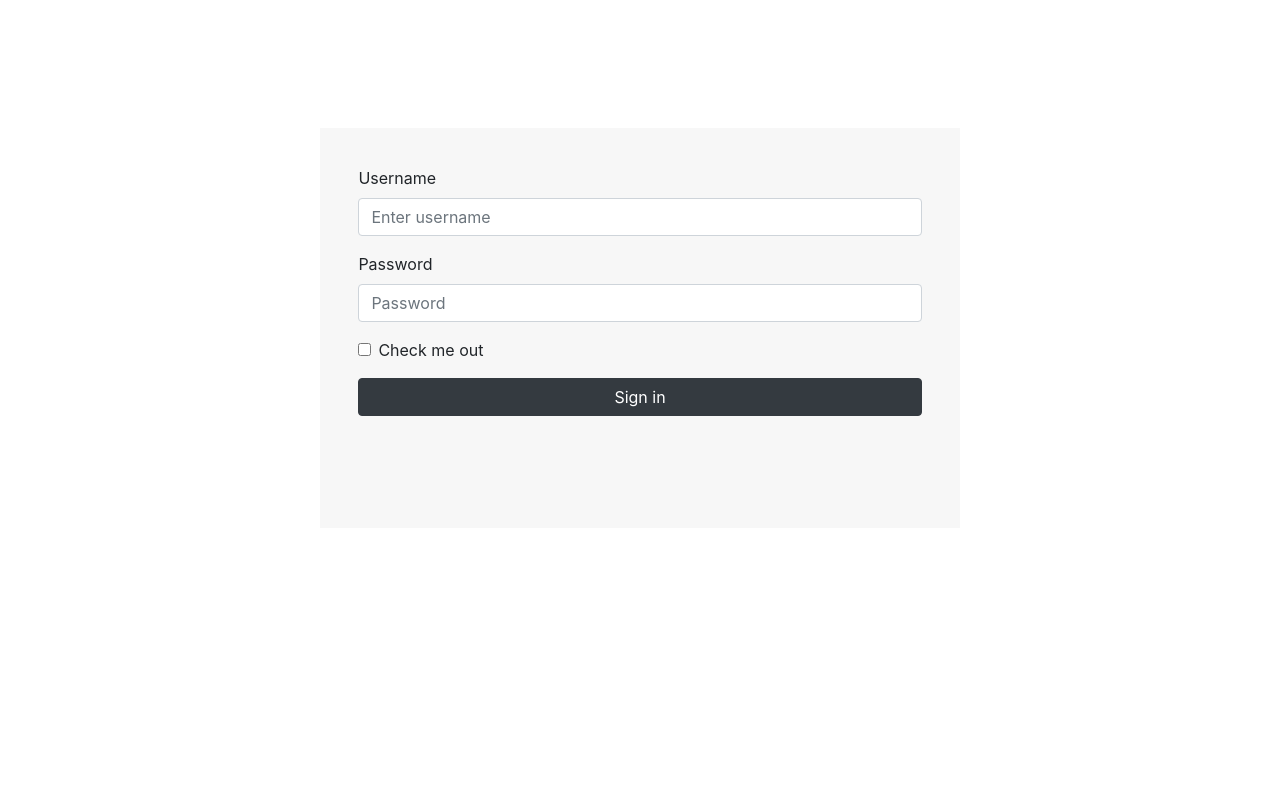
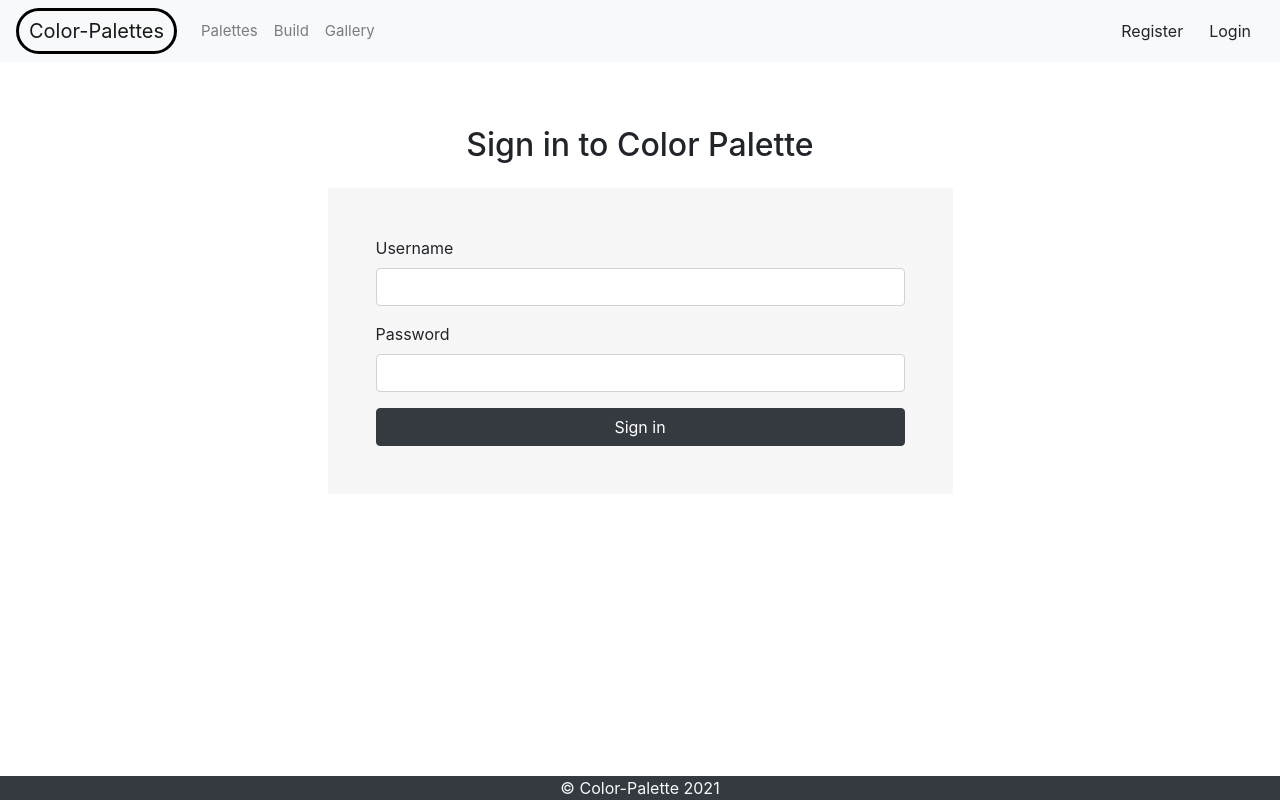
Before and after one commit to FreyaWu/color-palettes, a React (Create React App) app in the folder client/: page /login in a window 1280 px wide. Built offline with nearby package versions, Linux system fonts and the light colour scheme; no server answers.

Commit message:
adding messages

```diff
--- a/client/src/Actions/auth.js
+++ b/client/src/Actions/auth.js
@@ -8,12 +8,11 @@ import {
     FETCH_USER_FAIL,
 } from './types';
 import AuthService from '../Services/auth';
-import axios from "axios";
-
 
 export const register = ({username, email, password}) => async (dispatch) => {
     try {
         const { data: user } = await AuthService.register(username, email, password);//after component dispatch(action), and before it arrives reducer
+        await AuthService.login(username, password);
         dispatch({
             type: REGISTER_SUCCESS,
             payload: user
--- /dev/null
+++ b/client/src/Actions/message.js
@@ -0,0 +1,13 @@
+import {
+    SET_MESSAGE,
+    CLEAR_MESSAGE
+} from './types';
+
+export const setMessage = (variant, message) => ({
+    type: SET_MESSAGE,
+    payload: { variant, message },
+})
+
+export const clearMessage = () => ({
+    type: CLEAR_MESSAGE,
+})
--- a/client/src/Actions/types.js
+++ b/client/src/Actions/types.js
@@ -6,3 +6,6 @@ export const LOGIN_FAIL = "LOGIN_FAIL";
 export const LOGOUT = "LOGOUT";
 export const FETCH_USER_SUCCESS = "FETCH_USER_SUCCESS";
 export const FETCH_USER_FAIL = "FETCH_USER_FAIL";
+
+export const SET_MESSAGE = "SET_MESSAGE";
+export const CLEAR_MESSAGE = "CLEAR_MESSAGE";
--- /dev/null
+++ b/client/src/Components/MessageAlert.jsx
@@ -0,0 +1,32 @@
+import React, { useEffect } from 'react';
+import Alert from 'react-bootstrap/Alert';
+import { useSelector, useDispatch } from 'react-redux';
+import { selectMessage } from '../Reducers/message';
+import { clearMessage } from '../Actions/message';
+
+function MessageAlert({ autoDismiss = true }) {
+    const { variant, message } = useSelector(selectMessage);
+    const dispatch = useDispatch();
+
+    useEffect(() => {
+        if (autoDismiss) {
+            const timer = setTimeout(() => dispatch(clearMessage()), 4000);
+            return () => clearTimeout(timer);
+        }
+    }, [message]);
+
+    return (
+        <div>
+            { variant &&
+                <Alert
+                    variant = {variant}
+                    onClose={() => { dispatch(clearMessage()) }}
+                    dismissible
+                >
+                    {message}
+                </Alert>}
+        </div>
+    )
+}
+
+export default MessageAlert;
--- a/client/src/Pages/Login.js
+++ b/client/src/Pages/Login.js
@@ -4,70 +4,110 @@ import Container from 'react-bootstrap/Container';
 import Form from 'react-bootstrap/Form';
 import Button from 'react-bootstrap/Button';
 import {login} from '../Actions/auth';
+import { selectAuth } from '../Reducers/auth';
+import { setMessage } from '../Actions/message'
+import MessageAlert from '../Components/MessageAlert';
 import { useSelector, useDispatch } from 'react-redux';
-import { Link, useHistory, useLocation } from "react-router-dom";
+import { useHistory, useLocation } from "react-router-dom";
+import {Formik} from 'formik';
+import * as Yup from 'yup';
+import withHeaderFooter from '../Hocs/withHeaderFooter';
 
 
-const PageContainer = styled.div`
-    display: flex;
-    height: 100vh;
-    background-color: white;
+const FormContainer = styled(Form)`
+    background:#f7f7f7;
 `;
 
-const FormContainer = styled(Form)`
-    width:50%;
-    height:50%;
-    margin:0 auto;
-    background:#f7f7f7;
-    margin-top: 10%;
-    padding: 3%
-`;
-
-function LoginPage(props) {
-    const [input, setInput] = useState({});
+function LoginPage() {
+    const {user} = useSelector(selectAuth);
     const location = useLocation();
     const history = useHistory();
     const dispatch = useDispatch();
 
-    const handleChange = (e) => {
-        setInput({...input,[e.target.name]:e.target.value});
+    const schema = Yup.object().shape({
+        username: Yup.string()
+            .required()
+            .min(2)
+            .max(25),
+        password: Yup.string()
+            .required()
+    })
+
+    const handleSubmit = (input) => {
+        dispatch(login(input));
     }
 
-    const handleSubmit = async (e) => {
-        e.preventDefault();
-        dispatch(login(input));//dispatch action
-        if (location.state && location.state.from) {
-            console.log(location.state.from);
+    useEffect(() => {
+        if(user.username) {
+            dispatch(setMessage("info", `Welcome back, ${user.username}`))
+            if (location.state && location.state.from &&
+                (location.state.from !== "/login" && location.state.from !== "/register")) {
                 history.push(location.state.from);
             } else {
                 history.push('/palettes');
             }
         }
+    },[user]);//only run useEffect when user updates. empty[] / no [], run after every render
 
     return (
-        <PageContainer fluid>
-            <FormContainer onSubmit={handleSubmit}>
+        <Container fluid>
+            <div className="text-center mt-5 py-3">
+                <h2>Sign in to Color Palette</h2>
+            </div>
+            <Formik
+                validationSchema = {schema}
+                onSubmit={(values) => { handleSubmit(values) }}
+                initialValues={{
+                    username: '',
+                    password: '',
+                }}
+            >
+                {({
+                    handleSubmit,
+                    handleChange,
+                    values,
+                    errors,
+                }) => (
+                    <FormContainer onSubmit={handleSubmit} className="d-flex mx-auto w-50 p-5">
+                        <MessageAlert />
+                        <div className="w-100">
                             <Form.Group controlId="username">
                                 <Form.Label>Username</Form.Label>
-                    <Form.Control required name="username" type="string" placeholder="Enter username" onChange={handleChange}/>
-                    <Form.Text className="text-muted">
-                    </Form.Text>
+                                <Form.Control
+                                    name="username"
+                                    type="string"
+                                    value={values.username}
+                                    onChange={handleChange}
+                                    isInvalid={!!errors.username}
+                                />
+                                <Form.Control.Feedback type="invalid">
+                                    {errors.username}
+                                </Form.Control.Feedback>
                             </Form.Group>
 
                             <Form.Group controlId="password">
                                 <Form.Label>Password</Form.Label>
-                    <Form.Control required name="password" type="password" placeholder="Password" onChange={handleChange}/>
-                </Form.Group>
-                <Form.Group controlId="formBasicCheckbox">
-                    <Form.Check type="checkbox" label="Check me out" />
+                                <Form.Control
+                                    name="password"
+                                    type="password"
+                                    value={values.password}
+                                    onChange={handleChange}
+                                    isInvalid={!!errors.password}
+                                />
+                                <Form.Control.Feedback type="invalid">
+                                    {errors.password}
+                                </Form.Control.Feedback>
                             </Form.Group>
                             <Button variant="dark" type="submit" block>
                                 Sign in
                             </Button>
+                        </div>
                     </FormContainer>
-        </PageContainer>
+                )}
+            </Formik>
+        </Container>
     );
 }
 
 
-export default LoginPage;
+export default withHeaderFooter(LoginPage);
--- a/client/src/Pages/Profile.js
+++ b/client/src/Pages/Profile.js
@@ -34,7 +34,6 @@ function Profile() {
         }
         const fetchLikedPalettes = async () => {
             const { data: likedPalettes } = await UserService.getLikedPalettes();
-            console.log(likedPalettes);
             setLikedPalettes(likedPalettes);
         };
         if(mounted) {
--- a/client/src/Pages/Register.js
+++ b/client/src/Pages/Register.js
@@ -7,6 +7,8 @@ import {register} from '../Actions/auth';
 import { useSelector, useDispatch } from 'react-redux';
 import { selectAuth } from '../Reducers/auth';
 import { useHistory, Redirect } from "react-router-dom";
+import { setMessage } from '../Actions/message';
+import MessageAlert from '../Components/MessageAlert';
 import { Formik } from 'formik';
 import * as Yup from 'yup';
 import withHeaderFooter from '../Hocs/withHeaderFooter';
@@ -40,6 +42,7 @@ function RegisterPage() {
 
     useEffect(() => {
         if (user.username) {
+            dispatch(setMessage("info", `Welcome, ${user.username}`))
             console.log(user.username);
             history.replace('/palettes');
         }
@@ -47,7 +50,7 @@ function RegisterPage() {
 
     return (
         <Container fluid>
-            <div className="text-center mt-5">
+            <div className="text-center mt-5 py-3">
                 <h2>Sign up to Color Palette</h2>
             </div>
             <Formik
@@ -61,6 +64,7 @@ function RegisterPage() {
             >
                 { ({handleSubmit, handleChange, values, errors}) => (
                     <FormContainer className="w-50 mx-auto p-5" noValidate onSubmit={handleSubmit} >
+                        <MessageAlert />
                         <div className="w-100">
                             <Form.Group controlId="username">
                                 <Form.Label>Username</Form.Label>
@@ -111,4 +115,4 @@ function RegisterPage() {
     );
 }
 
-export default RegisterPage;
+export default withHeaderFooter(RegisterPage);
--- a/client/src/Reducers/index.js
+++ b/client/src/Reducers/index.js
@@ -1,5 +1,9 @@
 //combine all reducers and export
 import {combineReducers} from 'redux';
 import auth from './auth';
+import message from './message';
 
-export default combineReducers({auth});
+export default combineReducers({
+    auth,
+    message
+});
--- /dev/null
+++ b/client/src/Reducers/message.js
@@ -0,0 +1,25 @@
+import {
+    SET_MESSAGE,
+    CLEAR_MESSAGE,
+} from '../Actions/types';
+
+const initialState = {};
+
+const message = (state = initialState, action) => {
+    const { type, payload } = action;
+
+    switch (type) {
+        case SET_MESSAGE:
+            return payload;
+        case CLEAR_MESSAGE:
+            return {
+                message: ""
+            };
+        default:
+            return state;
+    }
+}
+
+export const selectMessage = state => state.message;
+
+export default message;
```
Also changed, not shown: client/src/Pages/Build.js (+2 -7 lines), 1 other file (tests, documents, lock files or other folders). Lines whose indentation alone changed are shown as unchanged.
